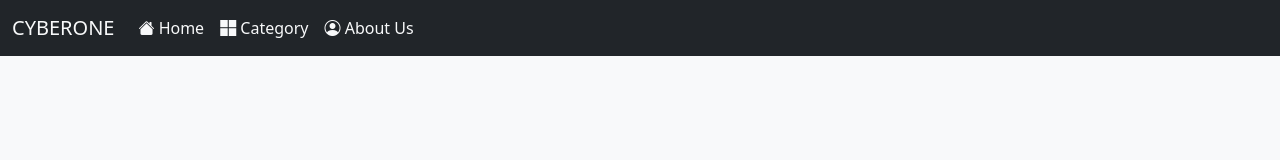
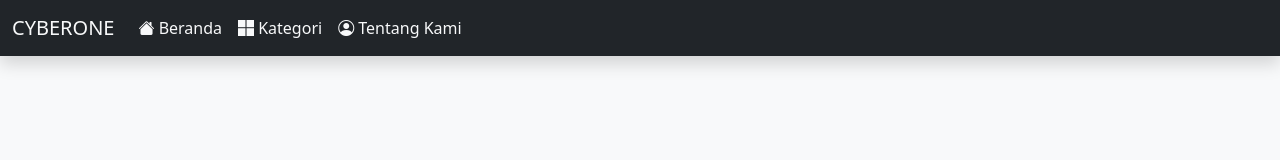
Before and after one commit to Dhikaweb7/web-tkj, a plain HTML site: page about.html in a window 1280 px wide. Drawn offline with nearby package versions, Linux system fonts and the light colour scheme.

Commit message:
Update about.html

```diff
--- a/about.html
+++ b/about.html
@@ -10,28 +10,28 @@
     <link href="https://cdn.jsdelivr.net/npm/bootstrap@5.2.3/dist/css/bootstrap.min.css" rel="stylesheet" integrity="sha384-rbsA2VBKQhggwzxH7pPCaAqO46MgnOM80zW1RWuH61DGLwZJEdK2Kadq2F9CUG65" crossorigin="anonymous">
   </head>
   <body class="bg-light">
-    <!-- navbar -->
-     <nav class="navbar navbar-expand-lg bg-dark">
+   <!-- navbar -->
+     <nav class="navbar navbar-expand-lg fixed-top bg-dark  shadow">
      <div class="container-fluid">
      <a class="navbar-brand text-light" href="#">CYBERONE</a>
      <button class="navbar-toggler" type="button" data-bs-toggle="collapse" data-bs-target="#navbarSupportedContent" aria-controls="navbarSupportedContent" aria-expanded="false" aria-label="Toggle navigation">
-      <span class="text-light bi bi-terminal"></span>
+      <span class="bi bi-terminal text-light"></span>
      </button>
      <div class="collapse navbar-collapse" id="navbarSupportedContent">
       <ul class="navbar-nav me-auto mb-2 mb-lg-0">
-               <li class="nav-item">
+        <li class="nav-item">
           <a class="nav-link text-light active" aria-current="page" href="index.html">
-            <span class="bi bi-house-fill text-light"></span> Home</a>
+            <span class="bi bi-house-fill text-light"></span> Beranda</a>
         </li>
         <li class="nav-item">
           <a class="nav-link active" href="kategori.html">
             <span class="text-light bi bi-microsoft">
-             Category</span>
+             Kategori</span>
             </a>
         </li>
         <li class="nav-item dropdown">
           <a href="about.html" class="nav-link active text-light">
-            <span class="bi bi-person-circle text-light"></span> About Us
+            <span class="bi bi-person-circle text-light"></span> Tentang Kami
           </a>
         </li>
      </div>
```
